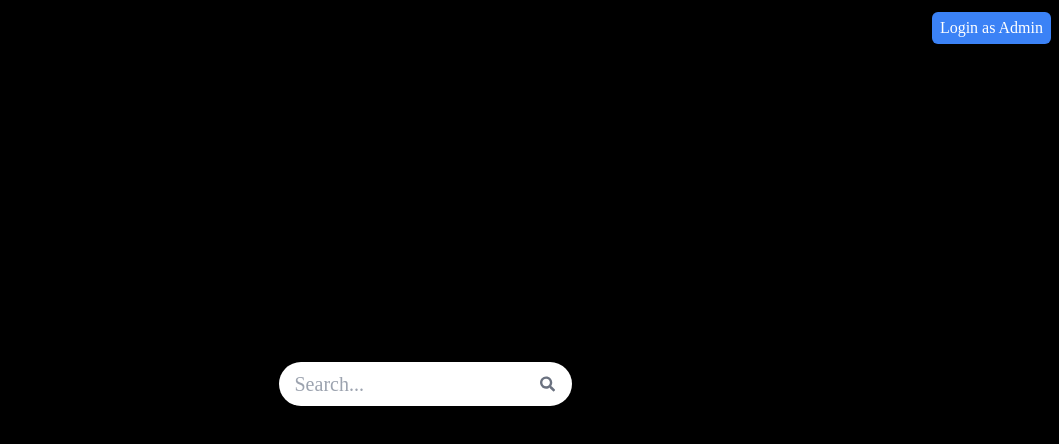
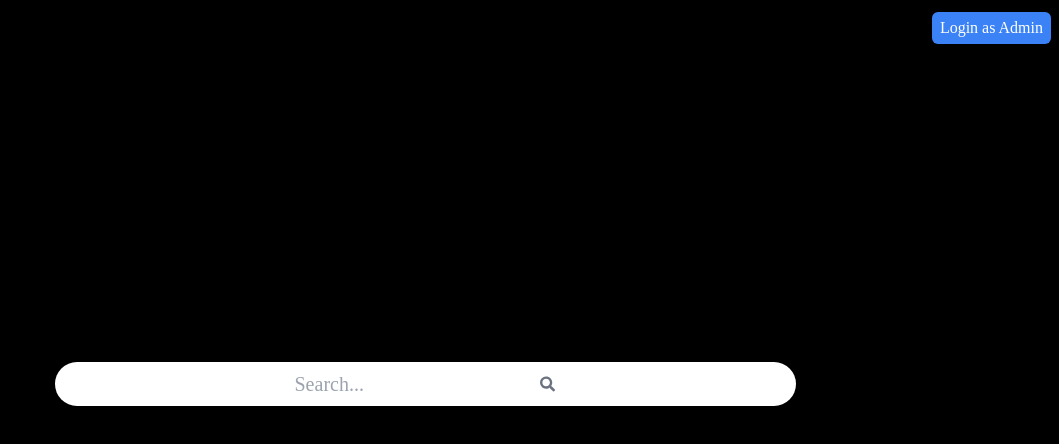
Before and after one commit to Shiva336/RSET-Question-Paper, a React (Create React App) app in the folder client/: page / in a window 1280 px wide. Shown: the top 444 px of the page, without its empty margins (221-1280 px from the left). Built offline with nearby package versions, Linux system fonts and the light colour scheme; the HTML template or start-up script is replaced by a standard one.

Commit message:
pull from main

```diff
--- a/client/src/components/Home.jsx
+++ b/client/src/components/Home.jsx
@@ -1,7 +1,7 @@
 // import Navbar from './Navbar';
 import '../styles/home.css';
 import { useState } from 'react';
-import { useEffect } from 'react';
+// import { useEffect } from 'react';
 import { pdfjs } from "react-pdf";
 import { FaSearch } from 'react-icons/fa';
 import axios from 'axios';
@@ -17,7 +17,7 @@ pdfjs.GlobalWorkerOptions.workerSrc = new URL(
 function Home() {
   const [searchText, setSearchText] = useState('');
   const [suggestions, setSuggestions] = useState([]);
-  const [showLoginAsAdmin, setShowLoginAsAdmin] = useState(false);
+  // const [showLoginAsAdmin, setShowLoginAsAdmin] = useState(false);
   const [searchInitiated, setSearchInitiated] = useState(false);
   const [searchFound, setSearchFound] = useState(false);
   const navigate = useNavigate();
@@ -48,14 +48,14 @@ function Home() {
     }
   };
 
-  const searchListClick = (param) => {
-    // Handle when a suggestion is clicked
-    // You can navigate or perform other actions here
-  };
+  // const searchListClick = (param) => {
+  //   // Handle when a suggestion is clicked
+  //   // You can navigate or perform other actions here
+  // };
 
-  const handleUserIconClick = () => {
-    setShowLoginAsAdmin(!showLoginAsAdmin);
-  };
+  // const handleUserIconClick = () => {
+  //   setShowLoginAsAdmin(!showLoginAsAdmin);
+  // };
 
   const openPDF = (suggestion) => {
     const pdfPath = `http://localhost:3002/files/${suggestion}.pdf`;
@@ -124,7 +124,7 @@ function Home() {
       ) : (
         // Display search bar in the center
         <div className='flex space-x-4 mb-8'>
-          <div className='flex items-center -mr-3 bg-white rounded-full px-4 py-2 focus:outline-none focus:ring focus:border-blue-300'>
+          <div className='flex items-center -mr-3 bg-white rounded-full px-60 py-2 focus:outline-none focus:ring'>
             <input
               type='text'
               placeholder='Search...'
--- a/client/src/components/Navbar.jsx
+++ b/client/src/components/Navbar.jsx
@@ -54,7 +54,7 @@ function Navbar() {
         <div className='text-white font-bold text-xl'>Your Logo</div>
 
         {/* Search Bar */}
-        <div className='flex items-center space-x-4'>
+        <div className='flex items-center space-x-10'>
           <div className='flex items-center bg-white rounded-full px-4 py-2 focus:outline-none focus:ring focus:border-blue-300'>
             <input
               type='text'
```
